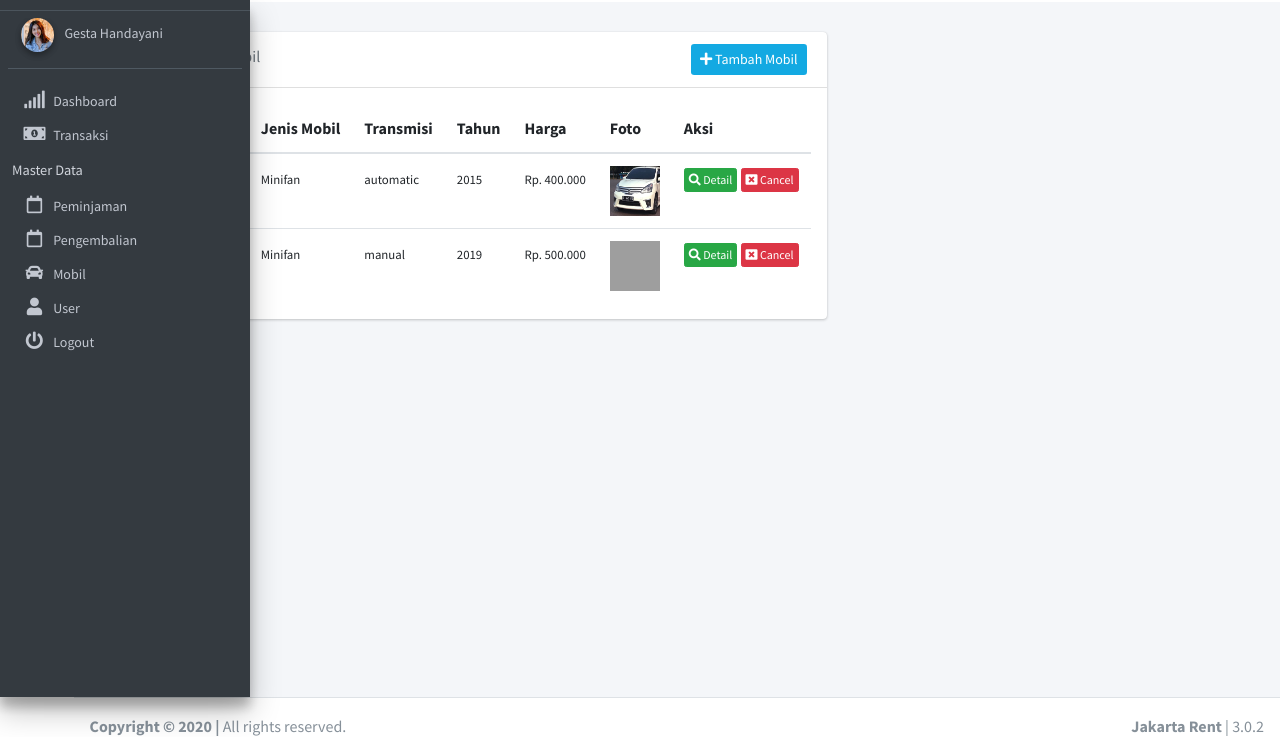
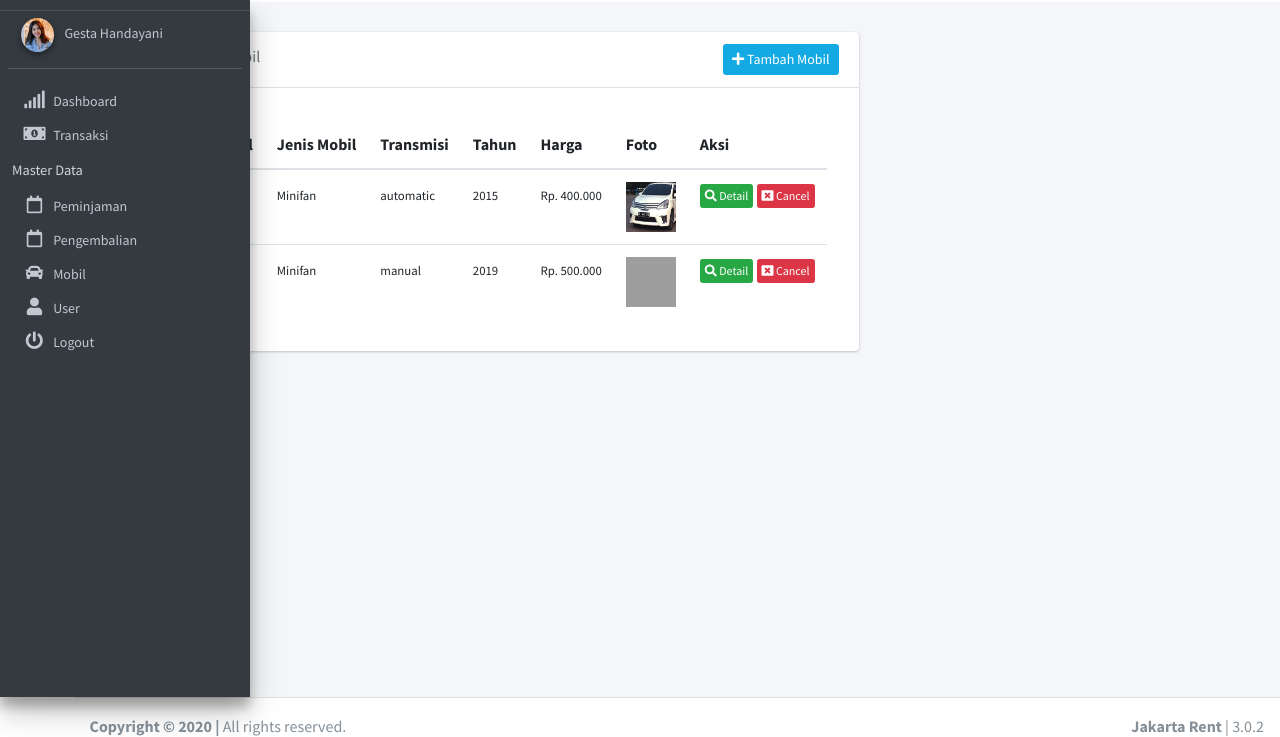
Before and after one commit to wandaazhar007/jakarta-rent, a CodeIgniter app: page /jakarta-rent/mobil in a window 1280 px wide. Shown: the part 46-783 px from the top of the page. Run offline with CodeIgniter, Linux system fonts and the light colour scheme; a user stored in the database is signed in; data comes from the database, SQL or seed files in the repository; some libraries are stand-ins or nearby versions; grey boxes are pictures that could not be loaded.

Commit message:
Test Bracnches_1

```diff
--- a/application/modules/mobil/views/list_mobil.php
+++ b/application/modules/mobil/views/list_mobil.php
@@ -17,6 +17,7 @@
           </a>
         </div>
       </div>
+      <div class="card-body table-responsive p-3">
         <div class="card-body table-responsive p-3">
           <table id="example1" class="table table-hover">
             <thead>
```
Lines whose indentation alone changed are shown as unchanged.
